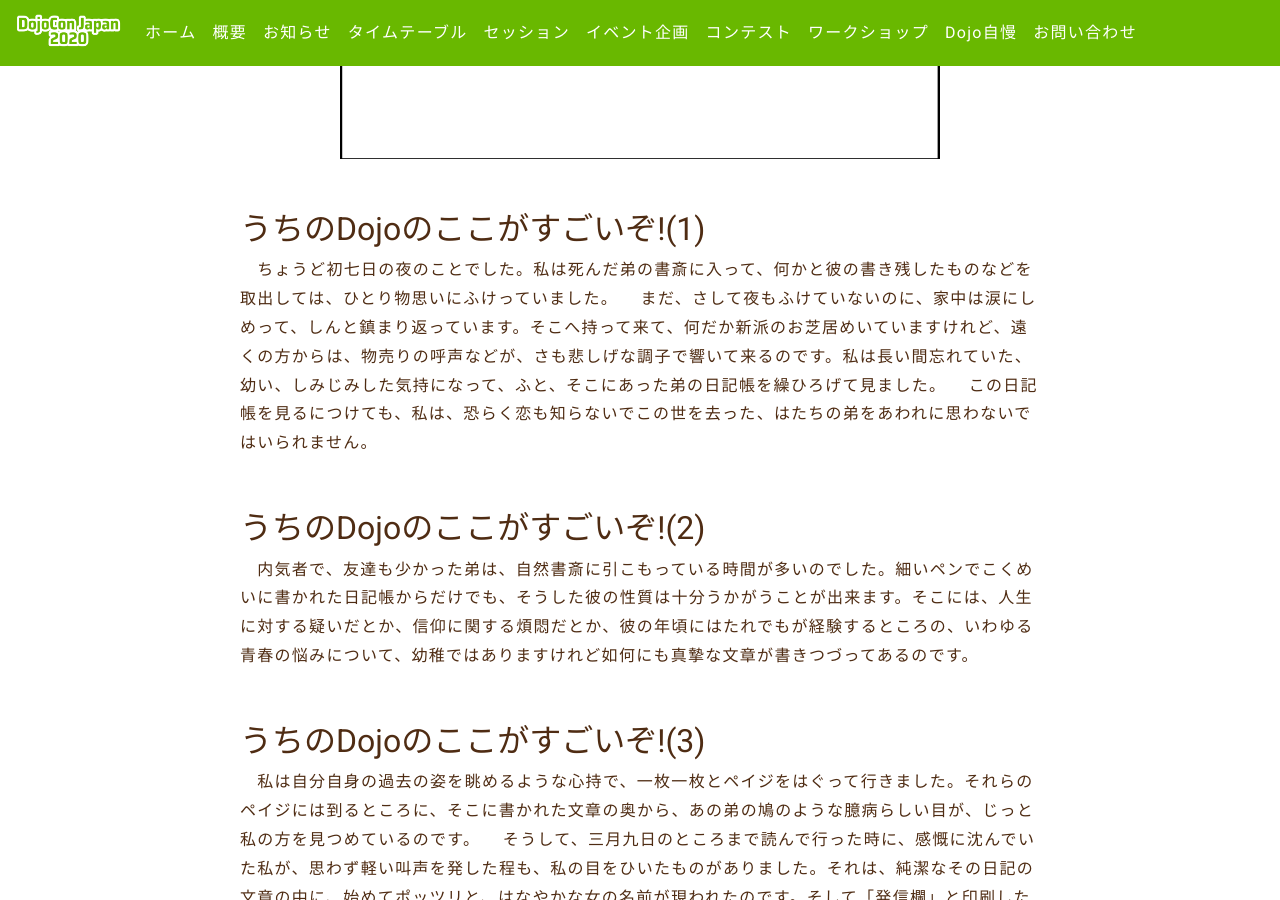
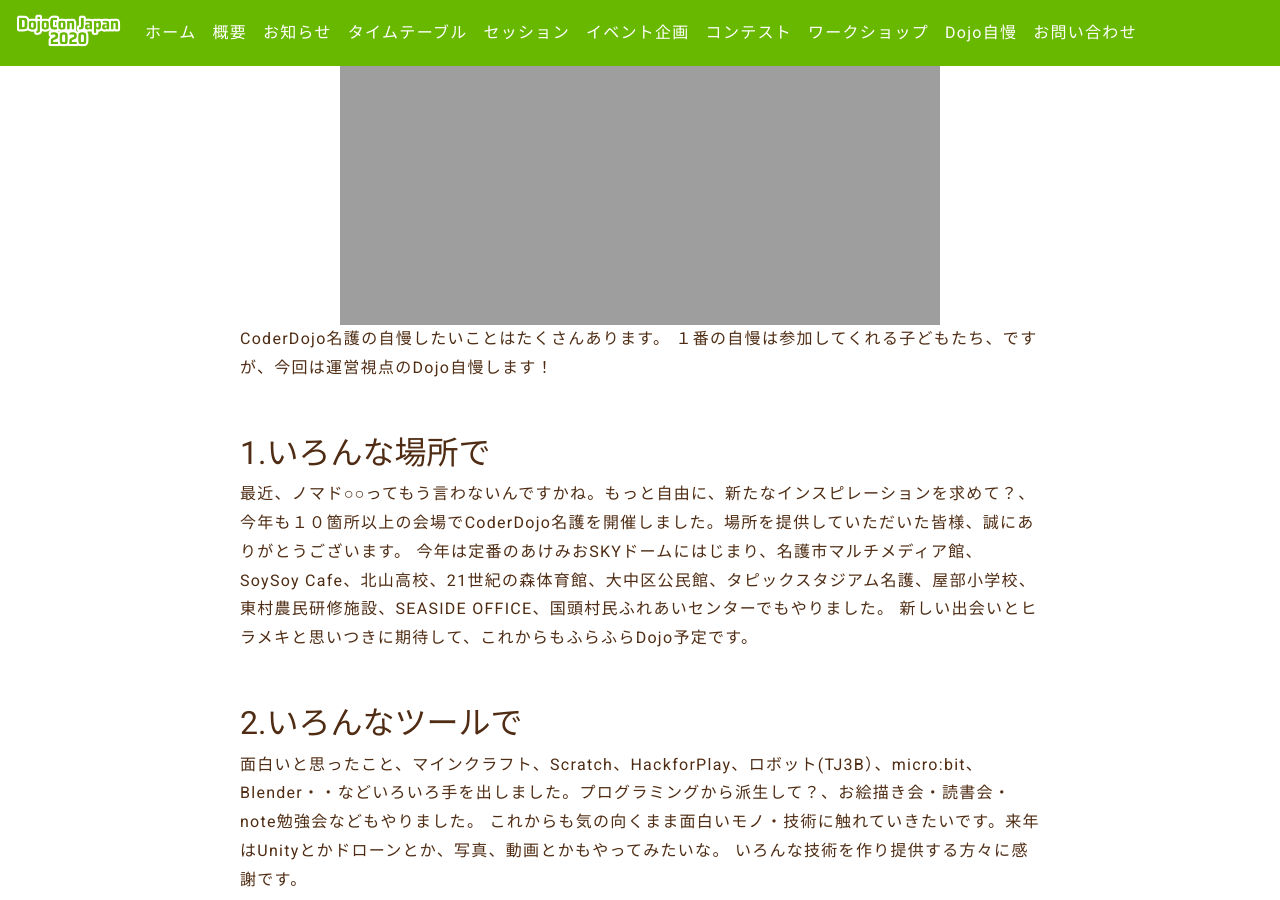
Before and after one commit to coderdojo-japan/dojocon2020.coderdojo.jp, a Jekyll site: the page built from _pages/dojo-jiman/jiman-hoge.md, in a window 1280 px wide and 900 px high, scrolled down 506 px. Built offline with Jekyll 4.4.1, drawn with Linux system fonts in a browser that asks for light colours; nearby versions of some CDN libraries; some web fonts are replaced; some of the changed text lies outside the part shown.

Commit message:
CoderDojo名護
CoderDojo名護が投稿してくれました。

```diff
--- a/_pages/dojo-jiman/jiman-hoge.md
+++ b/_pages/dojo-jiman/jiman-hoge.md
@@ -1,26 +1,35 @@
 ---
 layout: jiman_text
-title:  "タイトル〜サブタイトル〜"
-dojo_name:  "道場名"
-thumbnail: jiman/hoge1.png
-dojo_desciption: >
-  この例文は、インターネットの図書館、青空文庫（http://www.aozora.gr.jp/）で作られました。
+title:  "CoderDojo名護(沖縄)"
+dojo_name:  "CoderDojo名護(沖縄)"
+thumbnail: jiman/nago.jpg
+dojo_desciption:
+  月に複数回開催、平均参加者６名、会場はあけみおSKYドームなど<br><a href="http://coderdojo-nago.com">CoderDojo名護Webサイト</a>
 dojo_icon:
-permalink: /dojo-jiman/hoge/
+dojo_iconfile: jiman/nago_icon.png
+permalink: /dojo-jiman/nago/
 ---
 
-## うちのDojoのここがすごいぞ!(1)
+CoderDojo名護の自慢したいことはたくさんあります。
+１番の自慢は参加してくれる子どもたち、ですが、今回は運営視点のDojo自慢します！
 
-　ちょうど初七日の夜のことでした。私は死んだ弟の書斎に入って、何かと彼の書き残したものなどを取出しては、ひとり物思いにふけっていました。
-　まだ、さして夜もふけていないのに、家中は涙にしめって、しんと鎮まり返っています。そこへ持って来て、何だか新派のお芝居めいていますけれど、遠くの方からは、物売りの呼声などが、さも悲しげな調子で響いて来るのです。私は長い間忘れていた、幼い、しみじみした気持になって、ふと、そこにあった弟の日記帳を繰ひろげて見ました。
-　この日記帳を見るにつけても、私は、恐らく恋も知らないでこの世を去った、はたちの弟をあわれに思わないではいられません。
+## 1.いろんな場所で
+最近、ノマド○○ってもう言わないんですかね。もっと自由に、新たなインスピレーションを求めて？、今年も１０箇所以上の会場でCoderDojo名護を開催しました。場所を提供していただいた皆様、誠にありがとうございます。
+今年は定番のあけみおSKYドームにはじまり、名護市マルチメディア館、SoySoy Cafe、北山高校、21世紀の森体育館、大中区公民館、タピックスタジアム名護、屋部小学校、東村農民研修施設、SEASIDE OFFICE、国頭村民ふれあいセンターでもやりました。
+新しい出会いとヒラメキと思いつきに期待して、これからもふらふらDojo予定です。
 
-## うちのDojoのここがすごいぞ!(2)
+## 2.いろんなツールで
+面白いと思ったこと、マインクラフト、Scratch、HackforPlay、ロボット(TJ3B）、micro:bit、Blender・・などいろいろ手を出しました。プログラミングから派生して？、お絵描き会・読書会・note勉強会などもやりました。
+これからも気の向くまま面白いモノ・技術に触れていきたいです。来年はUnityとかドローンとか、写真、動画とかもやってみたいな。
+いろんな技術を作り提供する方々に感謝です。
 
-　内気者で、友達も少かった弟は、自然書斎に引こもっている時間が多いのでした。細いペンでこくめいに書かれた日記帳からだけでも、そうした彼の性質は十分うかがうことが出来ます。そこには、人生に対する疑いだとか、信仰に関する煩悶だとか、彼の年頃にはたれでもが経験するところの、いわゆる青春の悩みについて、幼稚ではありますけれど如何にも真摯な文章が書きつづってあるのです。
+## 3.たくさんのサポートがあって
+Blender勉強会の照屋さん、読書会の新田さん、ロボットプログラミングの今井さん、note勉強会のこりんさん、お絵描き講座の奥山さん、マインクラフトの実況動画ではFMやんばるさん、SDGsについては沖縄県公衆衛生協会さんと、名護子ども食堂の神谷さん、オンラインのイベントでは全国のCoderDojoの皆さんにお世話になりました。メンターとして何度も参加してくれた糸数さんにも感謝！
+また今年度も多くのみなさまからたくさんの支援をいただきました。
 
-## うちのDojoのここがすごいぞ!(3)
+子どもたちが学び、遊び、作り、表現し、感じるという素晴らしい体験をすることができました。ありがとうございました。
 
-　私は自分自身の過去の姿を眺めるような心持で、一枚一枚とペイジをはぐって行きました。それらのペイジには到るところに、そこに書かれた文章の奥から、あの弟の鳩のような臆病らしい目が、じっと私の方を見つめているのです。
-　そうして、三月九日のところまで読んで行った時に、感慨に沈んでいた私が、思わず軽い叫声を発した程も、私の目をひいたものがありました。それは、純潔なその日記の文章の中に、始めてポッツリと、はなやかな女の名前が現われたのです。そして「発信欄」と印刷した場所に「北川雪枝きたがわゆきえ（葉書）」と書かれた、その雪枝さんは、私もよく知っている、私達とは遠縁に当る家の、若い美しい娘だったのです。
-å
+自慢しようとしたら感謝していました。
+自慢するとしたら、CoderDojoを始めるかどうか迷った頃の自分に自慢したいです。やってよかったCoderDojo!
+
+現場からは以上です！（これが言いたかった）
```
